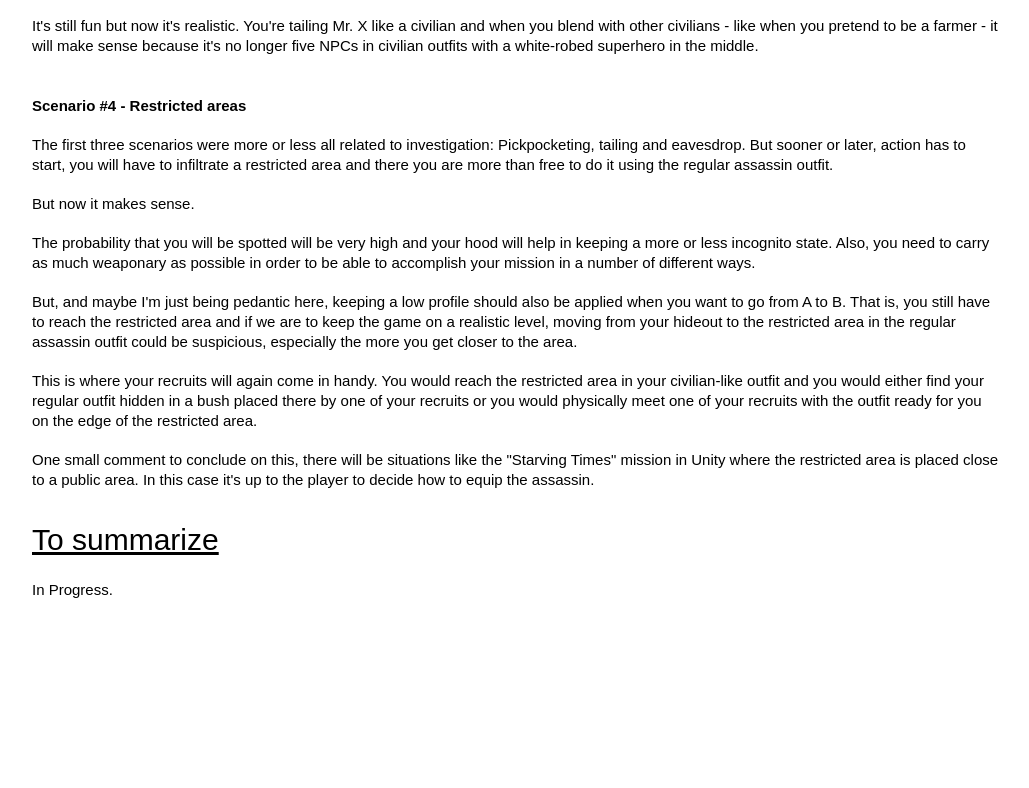
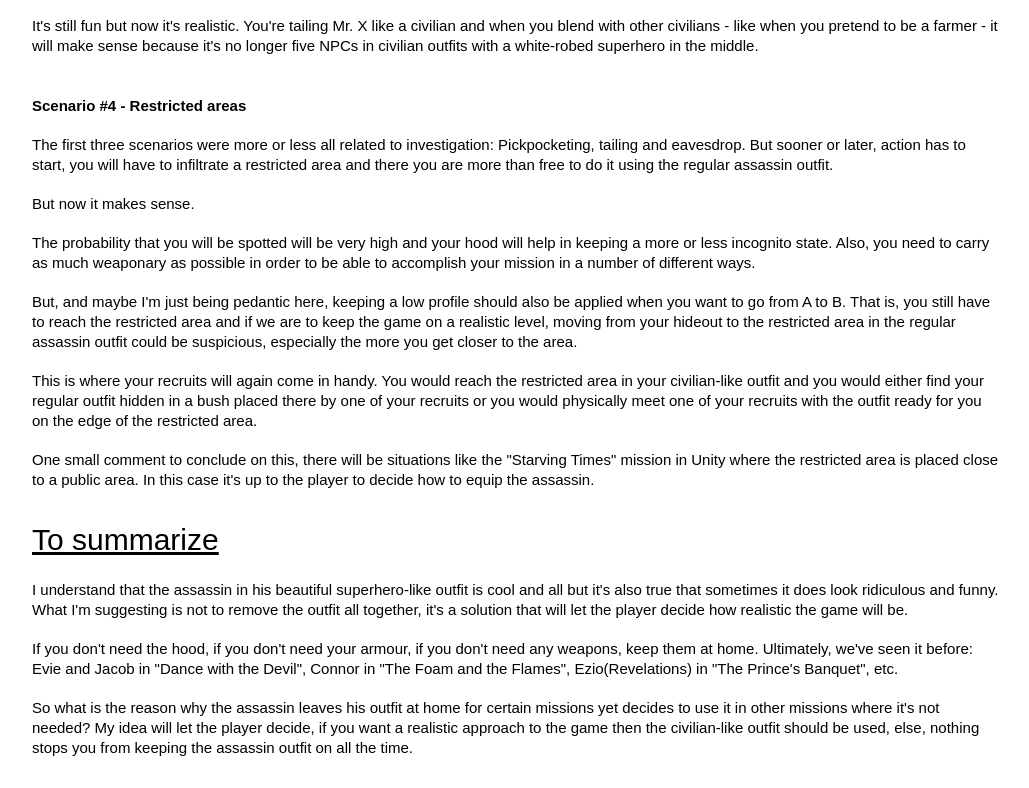
Before and after one commit to MikeFNY/ac_dark, a plain HTML site: page index.html in a window 1280 px wide. Shown: the part 6458-7246 px from the top of the page, without its empty margins (123-1152 px from the left). Before the commit the page ends 7088 px from the top, so only its background shows below. Drawn offline with Linux system fonts and the light colour scheme.

Commit message:
Update index.html

```diff
--- a/index.html
+++ b/index.html
@@ -244,7 +244,11 @@
 
 			<p class="big-title">To summarize</p>
 
-			<p>In Progress.</p>
+			<p>I understand that the assassin in his beautiful superhero-like outfit is cool and all but it's also true that sometimes it does look ridiculous and funny. What I'm suggesting is not to remove the outfit all together, it's a solution that will let the player decide how realistic the game will be.</p>
+
+			<p>If you don't need the hood, if you don't need your armour, if you don't need any weapons, keep them at home. Ultimately, we've seen it before: Evie and Jacob in "Dance with the Devil", Connor in "The Foam and the Flames", Ezio(Revelations) in "The Prince's Banquet", etc.</p>
+
+			<p>So what is the reason why the assassin leaves his outfit at home for certain missions yet decides to use it in other missions where it's not needed? My idea will let the player decide, if you want a realistic approach to the game then the civilian-like outfit should be used, else, nothing stops you from keeping the assassin outfit on all the time.</p>
 
 		</div>
 
```
